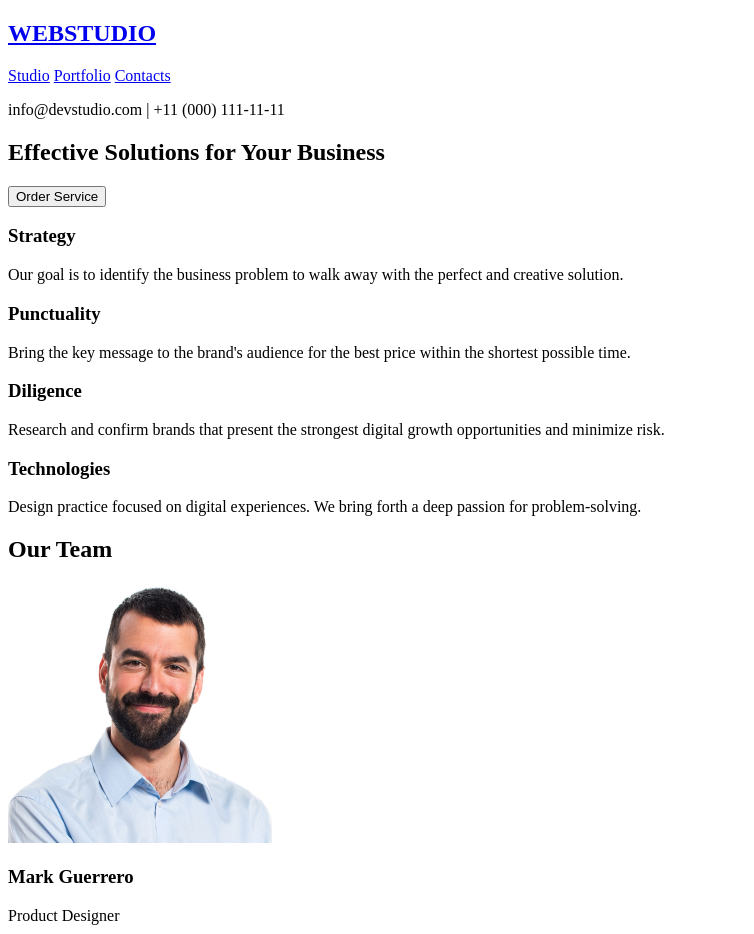
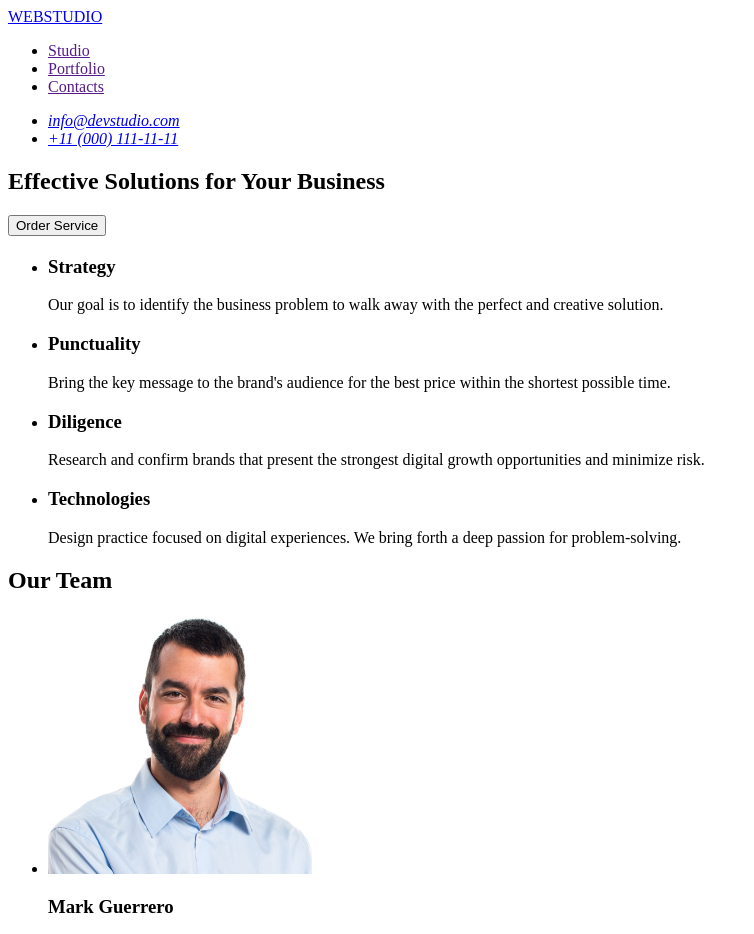
Before and after one commit to Westflag/goit-markup-hw-01, a plain HTML site: page index.html in a window 1280 px wide. Shown: the top 934 px of the page, without its empty margins (0-754 px from the left). Drawn offline with Linux system fonts and the light colour scheme.

Commit message:
Update style

```diff
--- a/index.html
+++ b/index.html
@@ -7,61 +7,67 @@
   </head>
   <body>
     <header>
-      <div>
-        <h2>
-          <a href="#">WEB<span>STUDIO</span></a>
-        </h2>
-      </div>
       <nav>
-        <a href="#">Studio</a>
-        <a href="#">Portfolio</a>
-        <a href="#">Contacts</a>
+        <a href="./index.html">WEBSTUDIO</a>
+        <ul>
+          <li><a href="">Studio</a></li>
+          <li><a href="">Portfolio</a></li>
+          <li><a href="">Contacts</a></li>
+        </ul>
       </nav>
-      <div>
-        <p>info@devstudio.com | +11 (000) 111-11-11</p>
-      </div>
+      <address>
+        <ul>
+          <li>
+            <a href="mailto:info@devstudio.com">info@devstudio.com</a>
+          </li>
+          <li><a href="tel:+110001111111">+11 (000) 111-11-11</a></li>
+        </ul>
+      </address>
     </header>
-
+    <main>
       <section>
         <h1>Effective Solutions for Your Business</h1>
         <button type="button">Order Service</button>
       </section>
 
       <section>
-      <div>
+        <h2></h2>
+        <ul>
+          <li>
             <h3>Strategy</h3>
             <p>
               Our goal is to identify the business problem to walk away with the
               perfect and creative solution.
             </p>
-      </div>
-      <div>
+          </li>
+          <li>
             <h3>Punctuality</h3>
             <p>
               Bring the key message to the brand's audience for the best price
               within the shortest possible time.
             </p>
-      </div>
-      <div>
+          </li>
+          <li>
             <h3>Diligence</h3>
             <p>
-          Research and confirm brands that present the strongest digital growth
-          opportunities and minimize risk.
+              Research and confirm brands that present the strongest digital
+              growth opportunities and minimize risk.
             </p>
-      </div>
-      <div>
+          </li>
+          <li>
             <h3>Technologies</h3>
             <p>
-          Design practice focused on digital experiences. We bring forth a deep
-          passion for problem-solving.
+              Design practice focused on digital experiences. We bring forth a
+              deep passion for problem-solving.
             </p>
-      </div>
+          </li>
+        </ul>
       </section>
 
       <section>
         <h2>Our Team</h2>
-      <div>
-        <div>
+        <ul>
+          <li>
             <img
               src="./images/mark.jpg"
               alt="Mark Guerrero"
@@ -70,13 +76,18 @@
             />
             <h3>Mark Guerrero</h3>
             <p>Product Designer</p>
-        </div>
-        <div>
-          <img src="./images/tom.jpg" alt="Tom Ford" width="264" height="260" />
+          </li>
+          <li>
+            <img
+              src="./images/tom.jpg"
+              alt="Tom Ford"
+              width="264"
+              height="260"
+            />
             <h3>Tom Ford</h3>
             <p>Frontend Developer</p>
-        </div>
-        <div>
+          </li>
+          <li>
             <img
               src="./images/camalia.jpg"
               alt="Camila Garcia"
@@ -85,8 +96,8 @@
             />
             <h3>Camila Garcia</h3>
             <p>Marketing</p>
-        </div>
-        <div>
+          </li>
+          <li>
             <img
               src="./images/daniel.jpg"
               alt="Daniel Wilson"
@@ -95,12 +106,12 @@
             />
             <h3>Daniel Wilson</h3>
             <p>UI Designer</p>
-        </div>
-      </div>
+          </li>
+        </ul>
       </section>
-
+    </main>
     <footer>
-      <p>WEB<span>STUDIO</span></p>
+      <a href="./index.html">WEBSTUDIO</a>
       <p>
         Increase the flow of customers and sales for your business with digital
         marketing & growth solutions.
```
Lines whose indentation alone changed are shown as unchanged.
